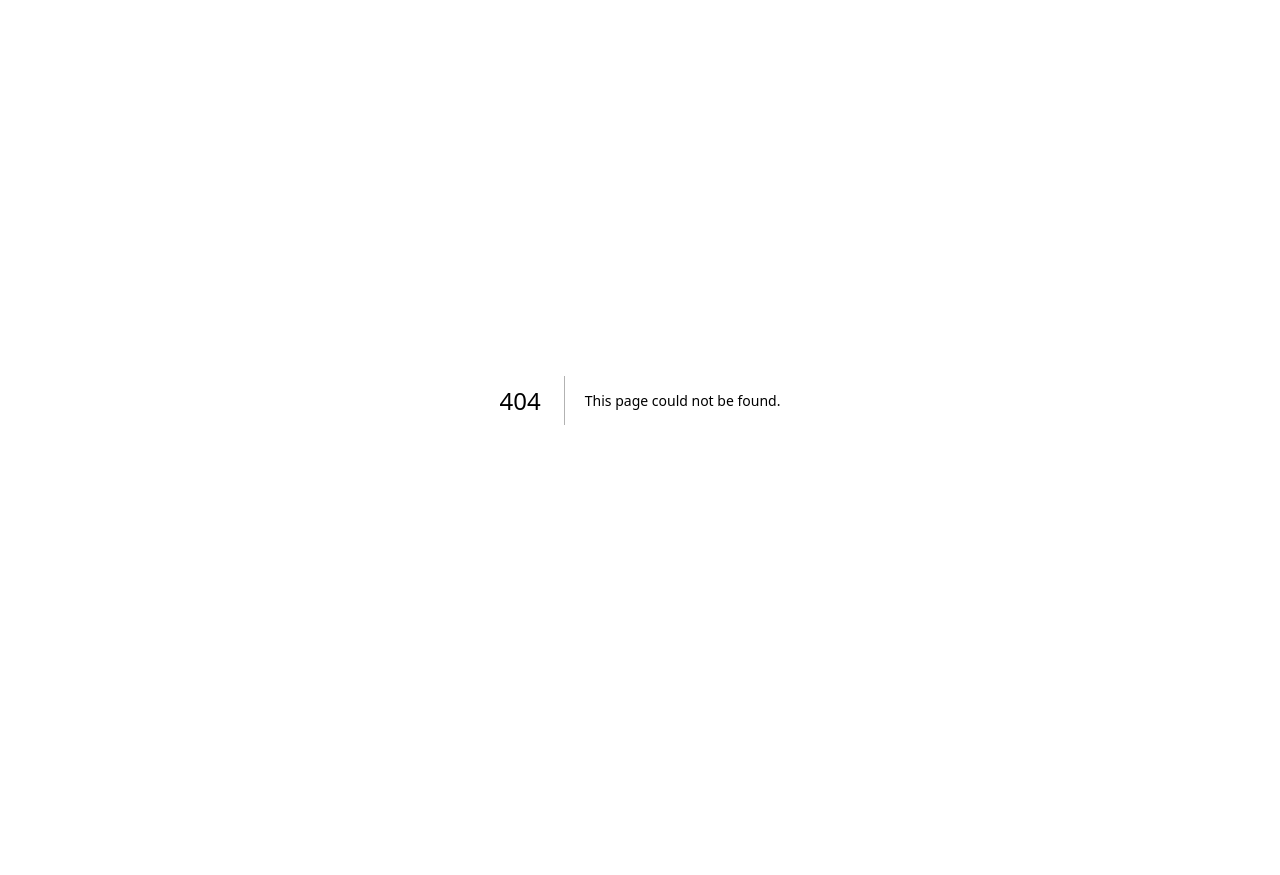
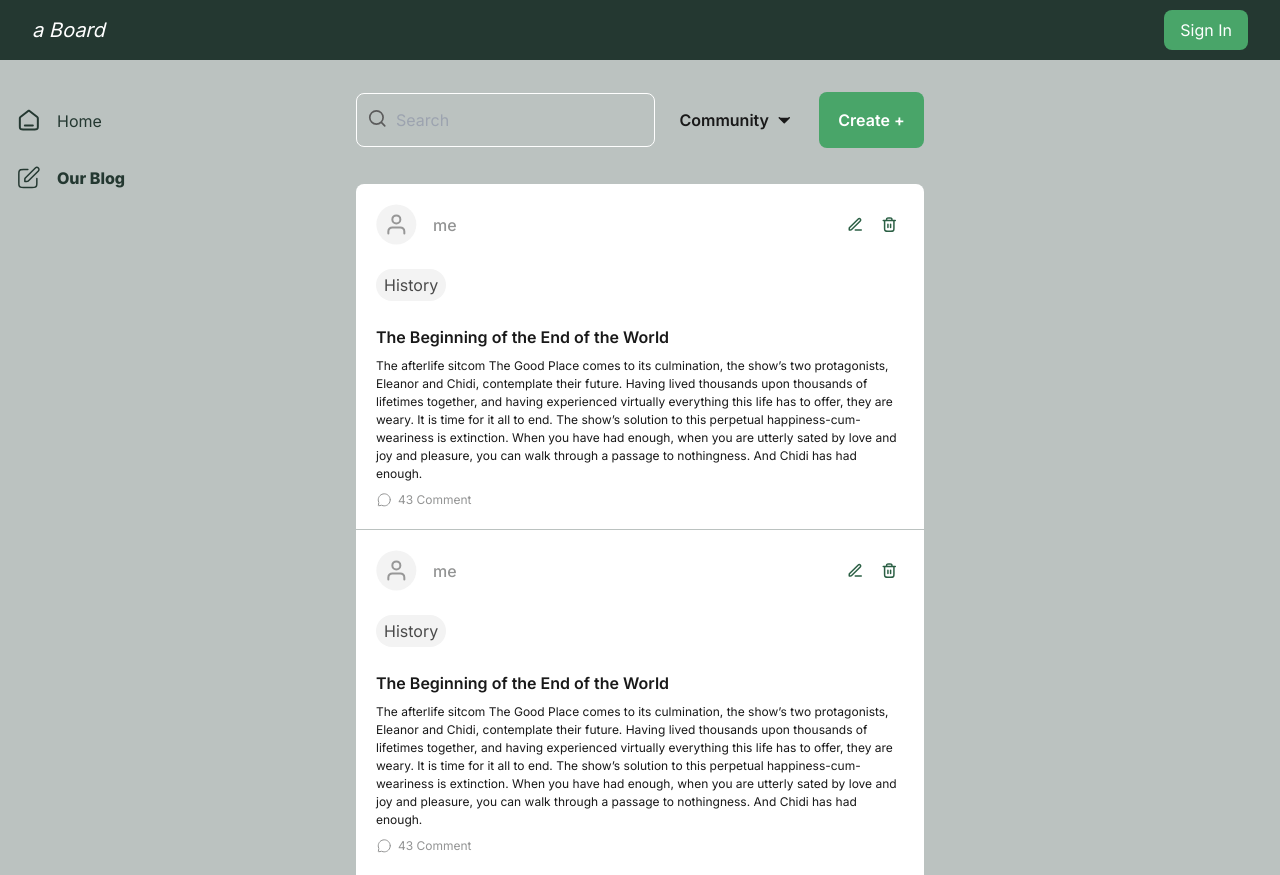
Before and after one commit to Crave-dev/datawow2024-lab, a Next.js app in the folder apps/website/: page /ourblogs in a window 1280 px wide. Before the commit this address had no page. Before the commit the page ends 800 px from the top, so only its background shows below. Built offline with nearby package versions, Linux system fonts and the light colour scheme.

Commit message:
feat: our blogs page

```diff
--- /dev/null
+++ b/apps/website/src/app/(auth)/(home)/ourblogs/_components/posts.tsx
@@ -0,0 +1,103 @@
+'use client'
+
+import { useState } from "react";
+import type { Post } from "../../../../utils/types";
+import { categories } from "../../../../utils/category";
+import EditPostDialog from "@/ui/dialog/edit-blog";
+import BlogListItem from "@/ui/blog/list-item";
+
+function PostsAndEdit() {
+  const [open, setOpen] = useState(false)
+  const [state, setState] = useState<Pick<Post, 'id' | 'category' | 'description' | 'title'> | null>(null)
+
+  const onEdit = (post: Post) => {
+    setOpen(true)
+    setState({
+      id: post.id,
+      category: post.category,
+      title: post.title,
+      description: post.description
+    })
+  }
+
+  const onDelete = (post: Post) => {
+    console.log('delete ', post.id)
+  }
+
+  return <>
+    <EditPostDialog
+      open={open}
+      onClose={() => setOpen(false)}
+      onCancel={() => {
+        setState(null)
+        setOpen(false)
+      } }
+      value={state}
+      onSelectCategory={(value) => {
+        setState((prev) => {
+          if (!prev) return prev
+          return {
+            ...prev,
+            category: value
+          }
+        })
+      }}
+      onTitleChange={(value) => {
+        setState((prev) => {
+          if (!prev) return prev
+          return {
+            ...prev,
+            title: value
+          }
+        })
+      }}
+      onDescChange={(value) => {
+        setState((prev) => {
+          if (!prev) return prev
+          return {
+            ...prev,
+            description: value
+          }
+        })
+      }}
+    />
+
+    <div className="flex flex-col gap-[1px]">
+        <BlogListItem
+            owner={{
+              image_url: "",
+              username: "me"
+            }}
+            post={{
+              id: 0,
+              category: categories?.[0],
+              title: "The Beginning of the End of the World",
+              description: "The afterlife sitcom The Good Place comes to its culmination, the show’s two protagonists, Eleanor and Chidi, contemplate their future. Having lived thousands upon thousands of lifetimes together, and having experienced virtually everything this life has to offer, they are weary. It is time for it all to end. The show’s solution to this perpetual happiness-cum-weariness is extinction. When you have had enough, when you are utterly sated by love and joy and pleasure, you can walk through a passage to nothingness. And Chidi has had enough.",
+              comments: 43
+            }}
+            className="rounded-t-[8px]"
+            type='Editable'
+            onEdit={onEdit}
+            onDelete={onDelete}
+        />
+        <BlogListItem
+            owner={{
+              image_url: "",
+              username: "me"
+            }}
+            post={{
+              id: 1,
+              category: categories?.[0],
+              title: "The Beginning of the End of the World",
+              description: "The afterlife sitcom The Good Place comes to its culmination, the show’s two protagonists, Eleanor and Chidi, contemplate their future. Having lived thousands upon thousands of lifetimes together, and having experienced virtually everything this life has to offer, they are weary. It is time for it all to end. The show’s solution to this perpetual happiness-cum-weariness is extinction. When you have had enough, when you are utterly sated by love and joy and pleasure, you can walk through a passage to nothingness. And Chidi has had enough.",
+              comments: 43
+            }}
+            type="Editable"
+            onEdit={onEdit}
+            onDelete={onDelete}
+        />
+      </div>
+  </>
+}
+
+export default PostsAndEdit
--- /dev/null
+++ b/apps/website/src/app/(auth)/(home)/ourblogs/page.tsx
@@ -0,0 +1,38 @@
+import { SearchIcon } from "@/ui/icons"
+import PostsAndEdit from "./_components/posts"
+import DropdownMenuNav from "@/ui/dropdown/nav-menu"
+import CreatePostDialog from "@/ui/dialog/create-blog"
+import { categories } from "@/app/utils/category"
+
+function OurBlogPage() {
+  return (
+<>
+  <div className="flex-1 basis-[600px] lg:min-w-[600px] px-[16px] lg:px[32px] pt-[32px]">
+    <section className="flex gap-[16px] items-center mb-[36px]">
+      <search className="border border-white rounded-[8px] px-[10px] py-[14px] bg-transparent flex-1">
+        <form >
+          <label htmlFor="search" className="flex gap-2">
+            <span>
+              <SearchIcon />
+            </span>
+            <input type="search" name="search" placeholder="Search" className="bg-transparent focus:outline-0 w-full" />
+          </label>
+        </form>
+      </search>
+      <div className="basis-[130px]">
+        <DropdownMenuNav items={categories} />
+      </div>
+      <div className="basis-[105px]">
+        <CreatePostDialog />
+      </div>
+    </section>
+    <section>
+      <PostsAndEdit />
+    </section>
+  </div>
+  <div className="hidden lg:block basis-[360px] shrink flex-grow-0"></div>
+  </>
+  )
+}
+
+export default OurBlogPage
```
